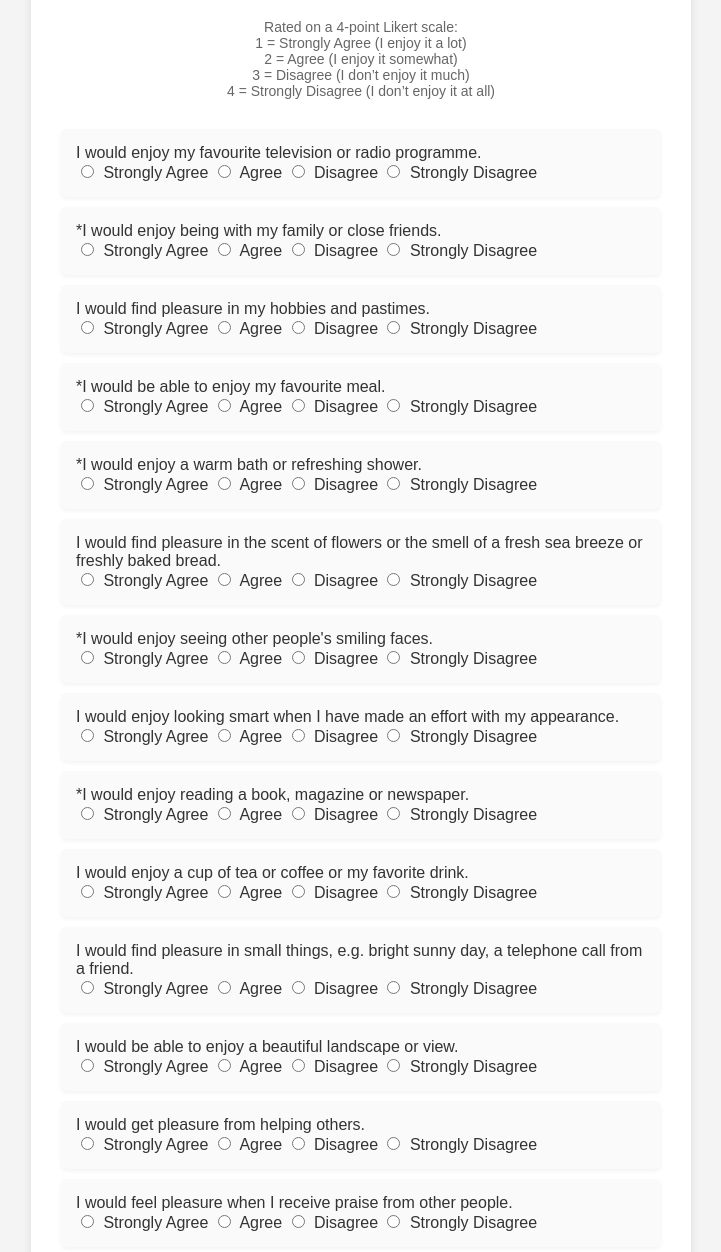
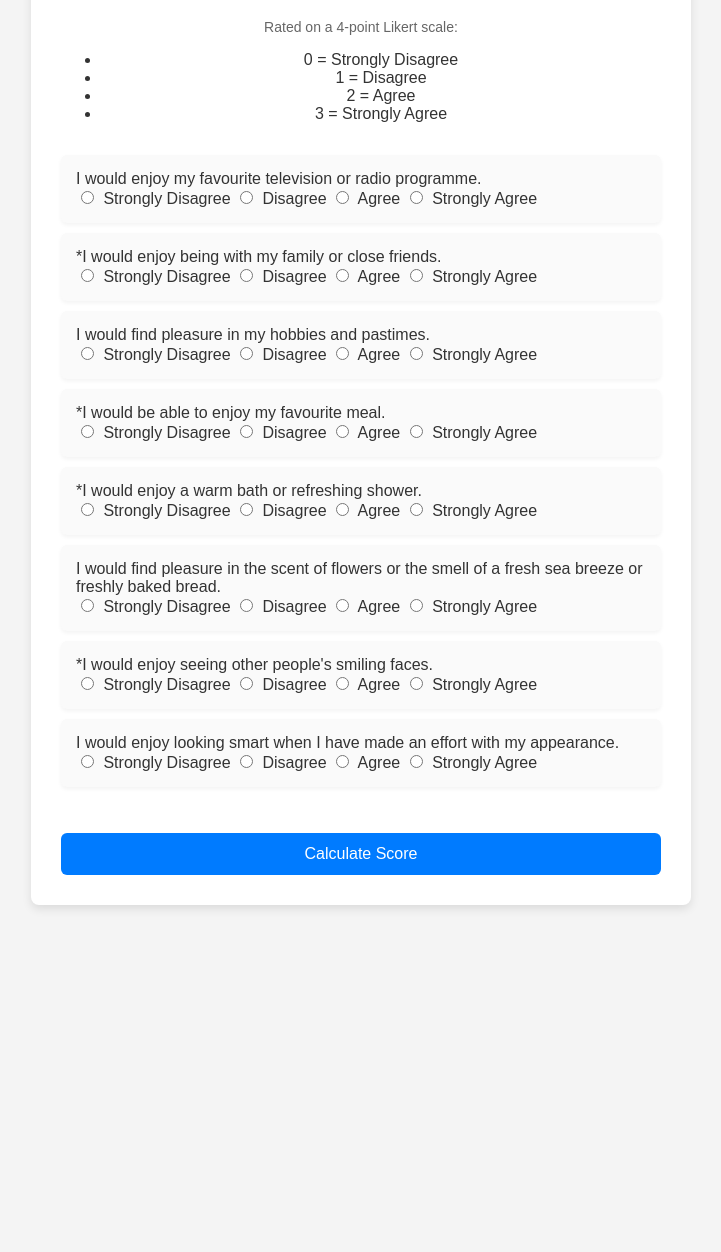
Before and after one commit to ClinicalResearchCenter/Shaps-Form, a plain HTML site: page index.html in a window 1280 px wide. Shown: the part 148-1400 px from the top of the page, without its empty margins (279-1000 px from the left). After the commit the page ends 1073 px from the top, so only its background shows below. Drawn offline with Linux system fonts and the light colour scheme.

Commit message:
Update index.html

```diff
--- a/index.html
+++ b/index.html
@@ -10,126 +10,80 @@
 <body>
     <div class="container">
         <h1>Snaith-Hamilton Pleasure Scale (SHAPS) Questionnaire</h1>
-        <p>Rated on a 4-point Likert scale:<br>
-            1 = Strongly Agree (I enjoy it a lot) <br>
-            2 = Agree (I enjoy it somewhat) <br>
-            3 = Disagree (I don’t enjoy it much) <br>
-            4 = Strongly Disagree (I don’t enjoy it at all)
-        </p>
+        <p>Rated on a 4-point Likert scale:</p>
+        <ul class="scale">
+            <li>0 = Strongly Disagree</li>
+            <li>1 = Disagree</li>
+            <li>2 = Agree</li>
+            <li>3 = Strongly Agree</li>
+        </ul>
 
         <form id="shaps-form">
             <ol>
                 <li>
                     <label>I would enjoy my favourite television or radio programme.</label><br>
-                    <input type="radio" name="q1" value="1"> Strongly Agree
+                    <input type="radio" name="q1" value="0"> Strongly Disagree
+                    <input type="radio" name="q1" value="1"> Disagree
                     <input type="radio" name="q1" value="2"> Agree
-                    <input type="radio" name="q1" value="3"> Disagree
-                    <input type="radio" name="q1" value="4"> Strongly Disagree
+                    <input type="radio" name="q1" value="3"> Strongly Agree
                 </li>
 
                 <li>
                     <label>*I would enjoy being with my family or close friends.</label><br>
-                    <input type="radio" name="q2" value="1"> Strongly Agree
+                    <input type="radio" name="q2" value="0"> Strongly Disagree
+                    <input type="radio" name="q2" value="1"> Disagree
                     <input type="radio" name="q2" value="2"> Agree
-                    <input type="radio" name="q2" value="3"> Disagree
-                    <input type="radio" name="q2" value="4"> Strongly Disagree
+                    <input type="radio" name="q2" value="3"> Strongly Agree
                 </li>
 
                 <li>
                     <label>I would find pleasure in my hobbies and pastimes.</label><br>
-                    <input type="radio" name="q3" value="1"> Strongly Agree
+                    <input type="radio" name="q3" value="0"> Strongly Disagree
+                    <input type="radio" name="q3" value="1"> Disagree
                     <input type="radio" name="q3" value="2"> Agree
-                    <input type="radio" name="q3" value="3"> Disagree
-                    <input type="radio" name="q3" value="4"> Strongly Disagree
+                    <input type="radio" name="q3" value="3"> Strongly Agree
                 </li>
 
                 <li>
                     <label>*I would be able to enjoy my favourite meal.</label><br>
-                    <input type="radio" name="q4" value="1"> Strongly Agree
+                    <input type="radio" name="q4" value="0"> Strongly Disagree
+                    <input type="radio" name="q4" value="1"> Disagree
                     <input type="radio" name="q4" value="2"> Agree
-                    <input type="radio" name="q4" value="3"> Disagree
-                    <input type="radio" name="q4" value="4"> Strongly Disagree
+                    <input type="radio" name="q4" value="3"> Strongly Agree
                 </li>
 
                 <li>
                     <label>*I would enjoy a warm bath or refreshing shower.</label><br>
-                    <input type="radio" name="q5" value="1"> Strongly Agree
+                    <input type="radio" name="q5" value="0"> Strongly Disagree
+                    <input type="radio" name="q5" value="1"> Disagree
                     <input type="radio" name="q5" value="2"> Agree
-                    <input type="radio" name="q5" value="3"> Disagree
-                    <input type="radio" name="q5" value="4"> Strongly Disagree
+                    <input type="radio" name="q5" value="3"> Strongly Agree
                 </li>
 
                 <li>
                     <label>I would find pleasure in the scent of flowers or the smell of a fresh sea breeze or freshly baked bread.</label><br>
-                    <input type="radio" name="q6" value="1"> Strongly Agree
+                    <input type="radio" name="q6" value="0"> Strongly Disagree
+                    <input type="radio" name="q6" value="1"> Disagree
                     <input type="radio" name="q6" value="2"> Agree
-                    <input type="radio" name="q6" value="3"> Disagree
-                    <input type="radio" name="q6" value="4"> Strongly Disagree
+                    <input type="radio" name="q6" value="3"> Strongly Agree
                 </li>
 
                 <li>
                     <label>*I would enjoy seeing other people's smiling faces.</label><br>
-                    <input type="radio" name="q7" value="1"> Strongly Agree
+                    <input type="radio" name="q7" value="0"> Strongly Disagree
+                    <input type="radio" name="q7" value="1"> Disagree
                     <input type="radio" name="q7" value="2"> Agree
-                    <input type="radio" name="q7" value="3"> Disagree
-                    <input type="radio" name="q7" value="4"> Strongly Disagree
+                    <input type="radio" name="q7" value="3"> Strongly Agree
                 </li>
 
                 <li>
                     <label>I would enjoy looking smart when I have made an effort with my appearance.</label><br>
-                    <input type="radio" name="q8" value="1"> Strongly Agree
+                    <input type="radio" name="q8" value="0"> Strongly Disagree
+                    <input type="radio" name="q8" value="1"> Disagree
                     <input type="radio" name="q8" value="2"> Agree
-                    <input type="radio" name="q8" value="3"> Disagree
-                    <input type="radio" name="q8" value="4"> Strongly Disagree
+                    <input type="radio" name="q8" value="3"> Strongly Agree
                 </li>
 
-                <li>
-                    <label>*I would enjoy reading a book, magazine or newspaper.</label><br>
-                    <input type="radio" name="q9" value="1"> Strongly Agree
-                    <input type="radio" name="q9" value="2"> Agree
-                    <input type="radio" name="q9" value="3"> Disagree
-                    <input type="radio" name="q9" value="4"> Strongly Disagree
-                </li>
-
-                <li>
-                    <label>I would enjoy a cup of tea or coffee or my favorite drink.</label><br>
-                    <input type="radio" name="q10" value="1"> Strongly Agree
-                    <input type="radio" name="q10" value="2"> Agree
-                    <input type="radio" name="q10" value="3"> Disagree
-                    <input type="radio" name="q10" value="4"> Strongly Disagree
-                </li>
-
-                <li>
-                    <label>I would find pleasure in small things, e.g. bright sunny day, a telephone call from a friend.</label><br>
-                    <input type="radio" name="q11" value="1"> Strongly Agree
-                    <input type="radio" name="q11" value="2"> Agree
-                    <input type="radio" name="q11" value="3"> Disagree
-                    <input type="radio" name="q11" value="4"> Strongly Disagree
-                </li>
-
-                <li>
-                    <label>I would be able to enjoy a beautiful landscape or view.</label><br>
-                    <input type="radio" name="q12" value="1"> Strongly Agree
-                    <input type="radio" name="q12" value="2"> Agree
-                    <input type="radio" name="q12" value="3"> Disagree
-                    <input type="radio" name="q12" value="4"> Strongly Disagree
-                </li>
-
-                <li>
-                    <label>I would get pleasure from helping others.</label><br>
-                    <input type="radio" name="q13" value="1"> Strongly Agree
-                    <input type="radio" name="q13" value="2"> Agree
-                    <input type="radio" name="q13" value="3"> Disagree
-                    <input type="radio" name="q13" value="4"> Strongly Disagree
-                </li>
-
-                <li>
-                    <label>I would feel pleasure when I receive praise from other people.</label><br>
-                    <input type="radio" name="q14" value="1"> Strongly Agree
-                    <input type="radio" name="q14" value="2"> Agree
-                    <input type="radio" name="q14" value="3"> Disagree
-                    <input type="radio" name="q14" value="4"> Strongly Disagree
-                </li>
             </ol>
 
             <input type="submit" value="Calculate Score">
```
